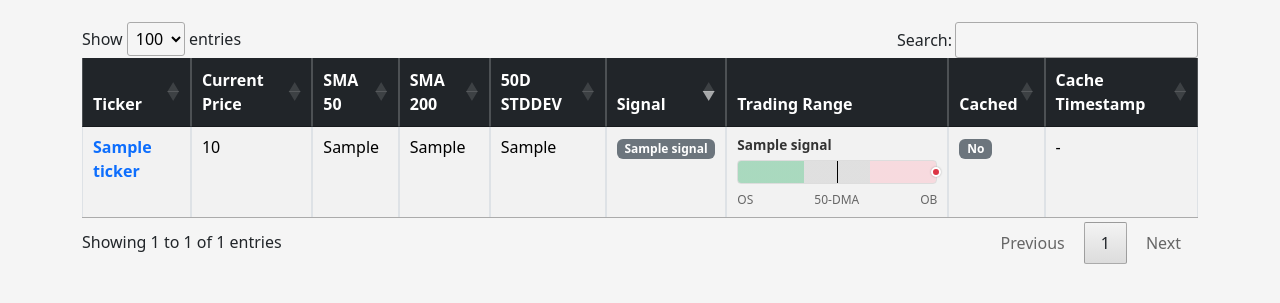
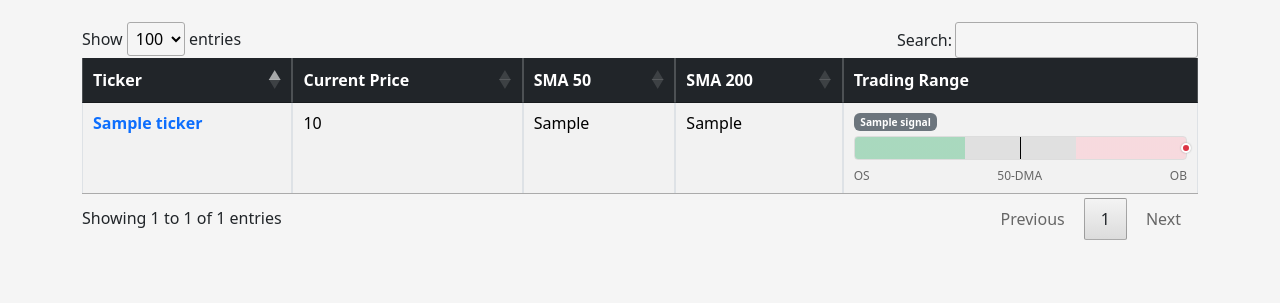
Before and after one commit to kgajjala/arthos-app, a FastAPI app: template app/templates/results.html in a window 1280 px wide. Shown: the part 102-405 px from the top of the page. Run offline with FastAPI, Linux system fonts and the light colour scheme; the template is opened without the code that fills it: most values are stand-ins (such as "Sample title", 1, 10 or a date in 2020); some libraries are stand-ins or nearby versions.

Commit message:
Remove Cached, Cache Timestamp, 50D STDDEV, and Signal columns from tables
- Removed Cached, Cache Timestamp, 50D STDDEV, and Signal columns from results table
- Removed Cached, Cache Timestamp, 50D STDDEV, and Signal columns from portfolio details table
- Removed 50D STDDEV and Signal metric items from stock detail metrics card
- Applied badge styling to Trading Range current status text (matching Signal column styling)
- Updated DataTable configurations to reflect new column structure
- Updated colspan values for error rows

```diff
--- a/app/templates/results.html
+++ b/app/templates/results.html
@@ -87,11 +87,7 @@
                         <th>Current Price</th>
                         <th>SMA 50</th>
                         <th>SMA 200</th>
-                        <th>50D STDDEV</th>
-                        <th>Signal</th>
                         <th>Trading Range</th>
-                        <th>Cached</th>
-                        <th>Cache Timestamp</th>
                     </tr>
                 </thead>
                 <tbody>
@@ -107,27 +103,11 @@
                             {% endif %}
                         </td>
                         {% if 'error' in metric %}
-                            <td colspan="8" class="text-danger fw-bold">{{ metric.error }}</td>
+                            <td colspan="5" class="text-danger fw-bold">{{ metric.error }}</td>
                         {% else %}
                             <td>{{ metric.current_price_formatted }}</td>
                             <td>{{ metric.sma_50_formatted }}</td>
                             <td>{{ metric.sma_200_formatted }}</td>
-                            <td>{{ metric.stddev_50d_formatted }}</td>
-                            <td data-sort="{% if metric.signal == 'Extreme Oversold' %}5{% elif metric.signal == 'Oversold' %}4{% elif metric.signal == 'Neutral' %}3{% elif metric.signal == 'Overbought' %}2{% elif metric.signal == 'Extreme Overbought' %}1{% else %}0{% endif %}">
-                                {% if metric.signal == "Neutral" %}
-                                    <span class="badge bg-secondary">{{ metric.signal }}</span>
-                                {% elif metric.signal == "Overbought" %}
-                                    <span class="badge bg-warning text-dark">{{ metric.signal }}</span>
-                                {% elif metric.signal == "Extreme Overbought" %}
-                                    <span class="badge bg-danger">{{ metric.signal }}</span>
-                                {% elif metric.signal == "Oversold" %}
-                                    <span class="badge bg-info text-dark">{{ metric.signal }}</span>
-                                {% elif metric.signal == "Extreme Oversold" %}
-                                    <span class="badge bg-success">{{ metric.signal }}</span>
-                                {% else %}
-                                    <span class="badge bg-secondary">{{ metric.signal }}</span>
-                                {% endif %}
-                            </td>
                             <td>
                                 {% set dot_position = (50 + (metric.devstep / 3) * 50) %}
                                 {% if dot_position < 0 %}
@@ -139,17 +119,17 @@
                                 <div class="trading-range-container">
                                     <div class="trading-range-current">
                                         {% if metric.signal == "Extreme Oversold" %}
-                                            Extreme OS
+                                            <span class="badge bg-success">Extreme OS</span>
                                         {% elif metric.signal == "Oversold" %}
-                                            Oversold
+                                            <span class="badge bg-info text-dark">Oversold</span>
                                         {% elif metric.signal == "Neutral" %}
-                                            Neutral
+                                            <span class="badge bg-secondary">Neutral</span>
                                         {% elif metric.signal == "Overbought" %}
-                                            Overbought
+                                            <span class="badge bg-warning text-dark">Overbought</span>
                                         {% elif metric.signal == "Extreme Overbought" %}
-                                            Extreme OB
+                                            <span class="badge bg-danger">Extreme OB</span>
                                         {% else %}
-                                            {{ metric.signal }}
+                                            <span class="badge bg-secondary">{{ metric.signal }}</span>
                                         {% endif %}
                                     </div>
                                     <div class="trading-range-bar">
@@ -163,14 +143,6 @@
                                     </div>
                                 </div>
                             </td>
-                            <td>
-                                {% if metric.cached %}
-                                    <span class="badge bg-success">Yes</span>
-                                {% else %}
-                                    <span class="badge bg-secondary">No</span>
-                                {% endif %}
-                            </td>
-                            <td>{{ metric.cache_timestamp if metric.cached else "-" }}</td>
                         {% endif %}
                     </tr>
                     {% endfor %}
@@ -198,15 +170,11 @@
 
             $('#metricsTable').DataTable({
                 "pageLength": 100,
-                "order": [[5, "desc"]], // Sort by Signal column descending (Extreme Oversold=5 first)
+                "order": [[0, "asc"]], // Sort by Ticker column ascending
                 "columnDefs": [
                     {
-                        "type": "dom-data-sort",
-                        "targets": [5] // Signal column (0-indexed)
-                    },
-                    {
                         "orderable": false,
-                        "targets": [6] // Trading Range column (0-indexed) - not sortable
+                        "targets": [4] // Trading Range column (0-indexed) - not sortable
                     },
                     {
                         "orderable": true,
```
Also changed, not shown: app/templates/portfolio_details.html (+9 -41 lines), app/templates/stock_detail.html (+6 -28 lines).
